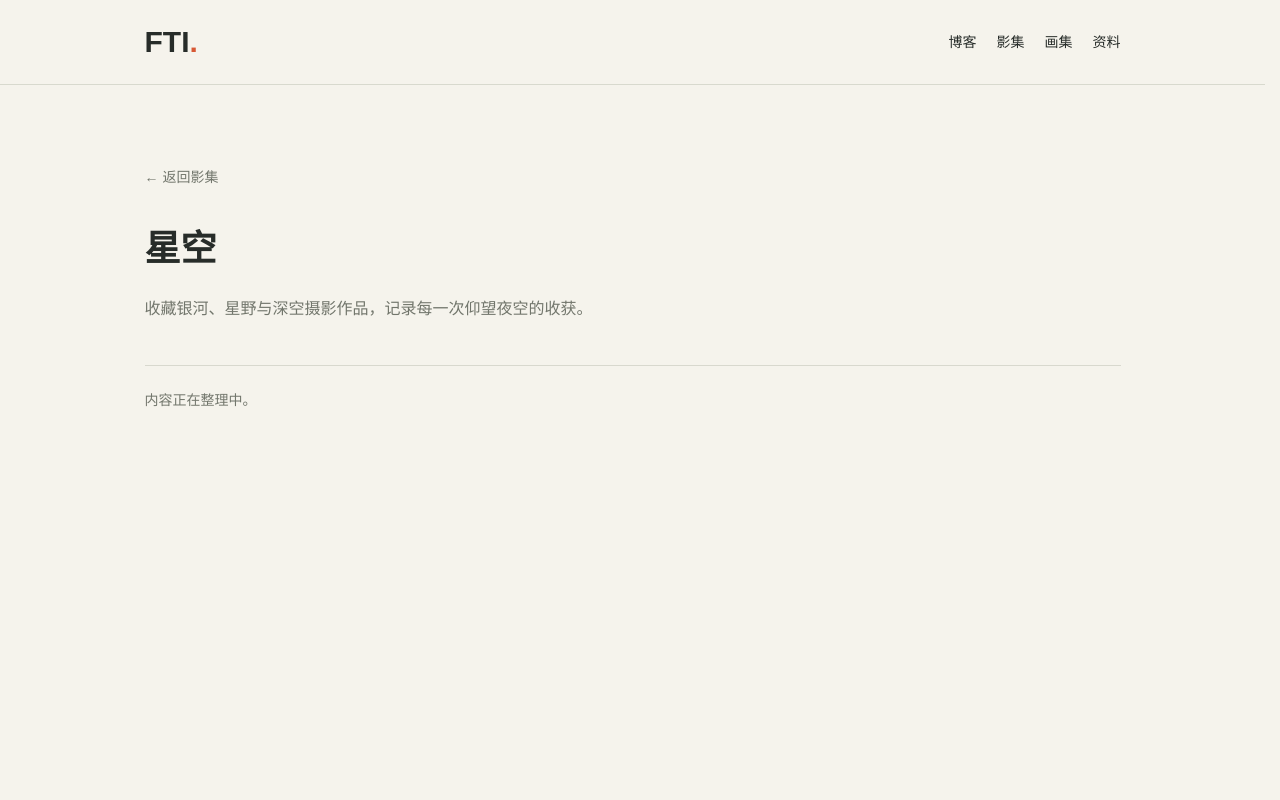
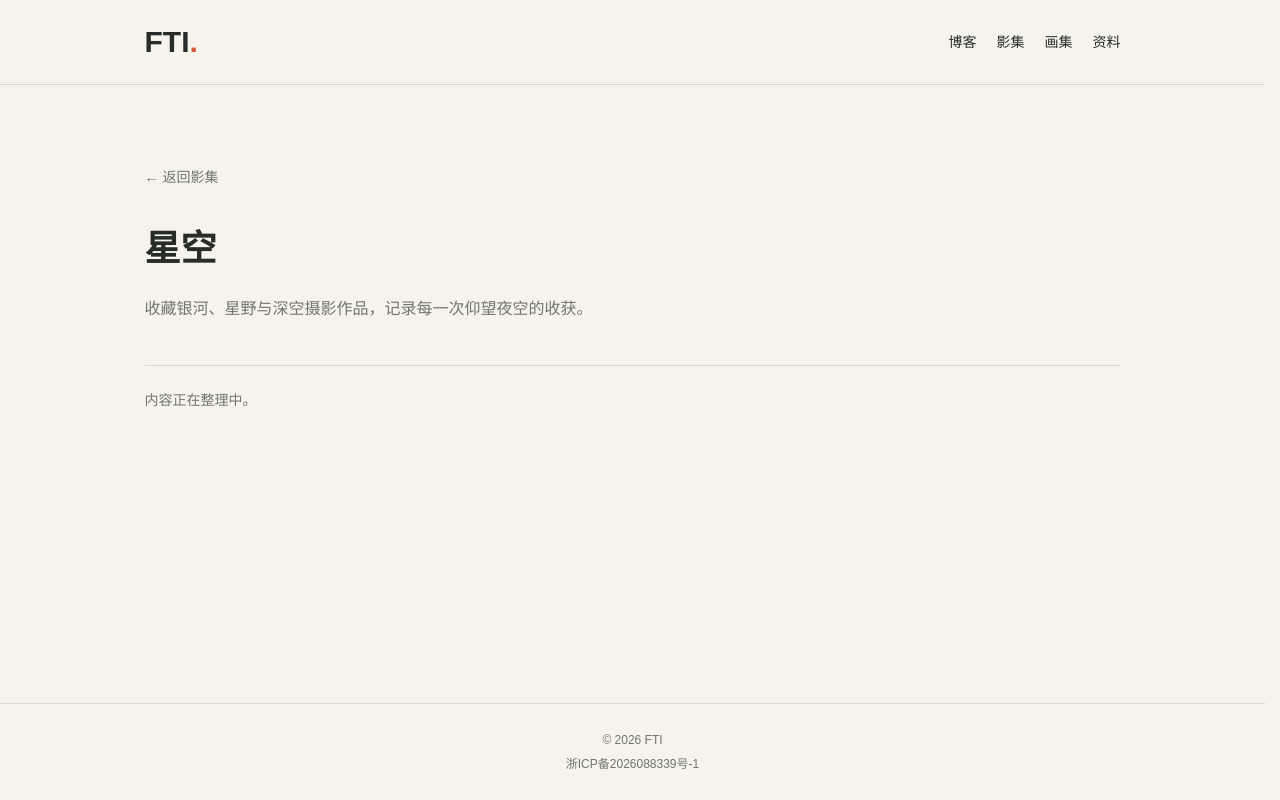
Before and after one commit to yyx263/fti-web, a Next.js app: page /albums/astro in a window 1280 px wide. Built offline with nearby package versions, Linux system fonts and the light colour scheme.

Commit message:
Add ICP filing footer and site metadata

```diff
--- a/src/app/layout.tsx
+++ b/src/app/layout.tsx
@@ -2,7 +2,8 @@ import type { Metadata } from "next";
 import { Geist, Geist_Mono } from "next/font/google";
 import "./globals.css";
 
-import Header from "@/components/header";
+import Header from "@/components/Header";
+import Footer from "@/components/Footer";
 
 // 将字体注册为 CSS 变量，供全局样式按需引用。
 const geistSans = Geist({
@@ -17,8 +18,8 @@ const geistMono = Geist_Mono({
 
 // 全站默认元数据；子页面可定义自己的标题和描述。
 export const metadata: Metadata = {
-  title: "Create Next App",
-  description: "Generated by create next app",
+  title: "FTI",
+  description: "记录 DIY、插画、摄影作品与日常随笔。",
 };
 
 /** 全站根布局，统一语言、字体和导航，children 为当前路由内容。 */
@@ -31,6 +32,7 @@ export default function RootLayout({ children }: LayoutProps<"/">) {
       <body className="min-h-full flex flex-col">
         <Header />
         {children}
+        <Footer />
       </body>
     </html>
   );
--- a/src/app/page.tsx
+++ b/src/app/page.tsx
@@ -16,7 +16,7 @@ export default async function Home() {
     <main className="mx-auto w-full max-w-5xl px-6 py-20">
 
       <p className="text-sm tracking-widest text-[#d75834]">
-        FTI / FUTURE, THOUGHTS & IMAGINATIONS
+        FTI / FUTURE, TECHNOLOGY & IMAGINATIONS
       </p>
 
       <h1 className="mt-6 text-4xl font-bold">
--- /dev/null
+++ b/src/components/Footer.tsx
@@ -0,0 +1,18 @@
+export default function Footer() {
+  return (
+    <footer className="mt-auto border-t border-[#d8d8ce]">
+      <div className="mx-auto max-w-5xl px-6 py-6 text-center text-xs leading-6 text-[#72766c]">
+        <p>© 2026 FTI</p>
+
+        <a
+          href="https://beian.miit.gov.cn/"
+          target="_blank"
+          rel="noopener noreferrer"
+          className="hover:text-[#d75834]"
+        >
+          浙ICP备2026088339号-1
+        </a>
+      </div>
+    </footer>
+  );
+}
```
